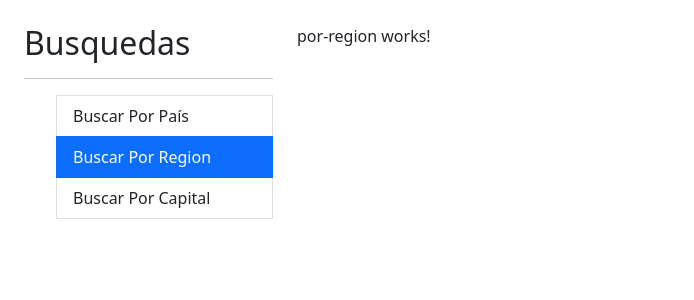
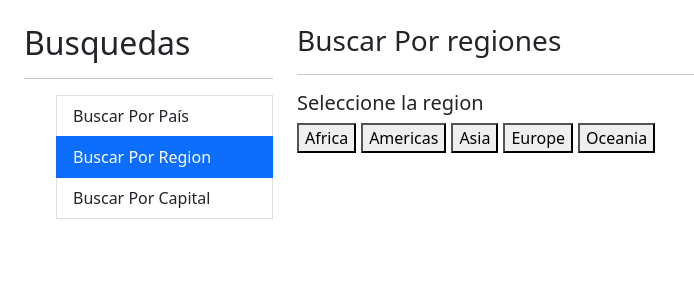
Before and after one commit to saulsistemas/ANGULAR_BASICO, an Angular app in the folder 03-paisesApp/: page /region in a window 1280 px wide. Shown: the top 300 px of the page, without its empty margins (0-694 px from the left). Built offline with nearby package versions, Linux system fonts and the light colour scheme.

Commit message:
ngClass , [class] class

```diff
--- a/03-paisesApp/src/app/pais/pages/por-region/por-region.component.html
+++ b/03-paisesApp/src/app/pais/pages/por-region/por-region.component.html
@@ -1 +1,18 @@
-<p>por-region works!</p>
+<h3>Buscar Por regiones <small>{{regionActiva |titlecase}}</small></h3>
+<hr>
+<h5>Seleccione la region</h5>
+<div class="row">
+    <div class="col">
+        <!-- [class.btn-primary]="region === regionActiva" -->
+        <!-- [ngClass]="{
+            'btn-primary': regionActiva=== region,
+            'btn-btn-outline-primary': regionActiva!== region
+        }" -->
+        <button *ngFor="let region of regiones"
+            [class]="getClaseCss(region)"
+            (click)="activarRegion(region)"
+        >
+            {{region |titlecase}}
+        </button>
+    </div>
+</div>
--- a/03-paisesApp/src/app/pais/pages/por-region/por-region.component.ts
+++ b/03-paisesApp/src/app/pais/pages/por-region/por-region.component.ts
@@ -4,13 +4,24 @@ import { Component, OnInit } from '@angular/core';
   selector: 'app-por-region',
   templateUrl: './por-region.component.html',
   styles: [
+    `button{
+      margin-right:5px;
+    }`
   ]
 })
-export class PorRegionComponent implements OnInit {
+export class PorRegionComponent  {
 
+  regiones:Array<string> =['africa', 'americas', 'asia', 'europe', 'oceania'];
+  regionActiva:string='';
   constructor() { }
 
-  ngOnInit(): void {
+  activarRegion(region:string){
+    this.regionActiva = region;
+    console.log(this.regionActiva);
+
   }
 
+  getClaseCss(region:string){
+    return (region == this.regionActiva) ? 'btn-primary':'btn-btn-outline-primary'
+  }
 }
```
